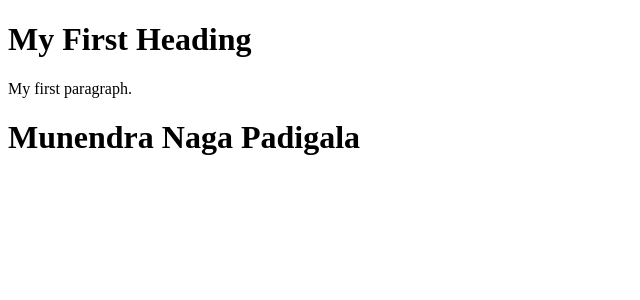
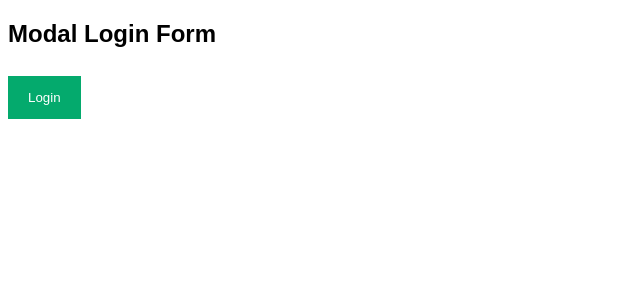
Before and after one commit to munendra0412/djangotest, a Django app: page / in a window 1280 px wide. Shown: the top 300 px of the page, without its empty margins (0-640 px from the left). Run offline with Django 4.2, Linux system fonts and the light colour scheme.

Commit message:
homepage

```diff
--- a/templates/index.html
+++ b/templates/index.html
@@ -1,12 +1,175 @@
 <!DOCTYPE html>
 <html>
+<head>
+<meta name="viewport" content="width=device-width, initial-scale=1">
+<style>
+body {font-family: Arial, Helvetica, sans-serif;}
+
+/* Full-width input fields */
+input[type=text], input[type=password] {
+  width: 100%;
+  padding: 12px 20px;
+  margin: 8px 0;
+  display: inline-block;
+  border: 1px solid #ccc;
+  box-sizing: border-box;
+}
+
+/* Set a style for all buttons */
+button {
+  background-color: #04AA6D;
+  color: white;
+  padding: 14px 20px;
+  margin: 8px 0;
+  border: none;
+  cursor: pointer;
+  width: 100%;
+}
+
+button:hover {
+  opacity: 0.8;
+}
+
+/* Extra styles for the cancel button */
+.cancelbtn {
+  width: auto;
+  padding: 10px 18px;
+  background-color: #f44336;
+}
+
+/* Center the image and position the close button */
+.imgcontainer {
+  text-align: center;
+  margin: 24px 0 12px 0;
+  position: relative;
+}
+
+img.avatar {
+  width: 40%;
+  border-radius: 50%;
+}
+
+.container {
+  padding: 16px;
+}
+
+span.psw {
+  float: right;
+  padding-top: 16px;
+}
+
+/* The Modal (background) */
+.modal {
+  display: none; /* Hidden by default */
+  position: fixed; /* Stay in place */
+  z-index: 1; /* Sit on top */
+  left: 0;
+  top: 0;
+  width: 100%; /* Full width */
+  height: 100%; /* Full height */
+  overflow: auto; /* Enable scroll if needed */
+  background-color: rgb(0,0,0); /* Fallback color */
+  background-color: rgba(0,0,0,0.4); /* Black w/ opacity */
+  padding-top: 60px;
+}
+
+/* Modal Content/Box */
+.modal-content {
+  background-color: #fefefe;
+  margin: 5% auto 15% auto; /* 5% from the top, 15% from the bottom and centered */
+  border: 1px solid #888;
+  width: 80%; /* Could be more or less, depending on screen size */
+}
+
+/* The Close Button (x) */
+.close {
+  position: absolute;
+  right: 25px;
+  top: 0;
+  color: #000;
+  font-size: 35px;
+  font-weight: bold;
+}
+
+.close:hover,
+.close:focus {
+  color: red;
+  cursor: pointer;
+}
+
+/* Add Zoom Animation */
+.animate {
+  -webkit-animation: animatezoom 0.6s;
+  animation: animatezoom 0.6s
+}
+
+@-webkit-keyframes animatezoom {
+  from {-webkit-transform: scale(0)}
+  to {-webkit-transform: scale(1)}
+}
+
+@keyframes animatezoom {
+  from {transform: scale(0)}
+  to {transform: scale(1)}
+}
+
+/* Change styles for span and cancel button on extra small screens */
+@media screen and (max-width: 300px) {
+  span.psw {
+     display: block;
+     float: none;
+  }
+  .cancelbtn {
+     width: 100%;
+  }
+}
+</style>
+</head>
 <body>
 
-<h1>My First Heading</h1>
+<h2>Modal Login Form</h2>
 
-<p>My first paragraph.</p>
+<button onclick="document.getElementById('id01').style.display='block'" style="width:auto;">Login</button>
 
-<h1>Munendra Naga Padigala</h1>
+<div id="id01" class="modal">
+
+  <form class="modal-content animate" action="/action_page.php" method="post">
+    <div class="imgcontainer">
+      <span onclick="document.getElementById('id01').style.display='none'" class="close" title="Close Modal">&times;</span>
+      <img src="img_avatar2.png" alt="Avatar" class="avatar">
+    </div>
+
+    <div class="container">
+      <label for="uname"><b>Username</b></label>
+      <input type="text" placeholder="Enter Username" name="uname" required>
+
+      <label for="psw"><b>Password</b></label>
+      <input type="password" placeholder="Enter Password" name="psw" required>
+
+      <button type="submit">Login</button>
+      <label>
+        <input type="checkbox" checked="checked" name="remember"> Remember me
+      </label>
+    </div>
+
+    <div class="container" style="background-color:#f1f1f1">
+      <button type="button" onclick="document.getElementById('id01').style.display='none'" class="cancelbtn">Cancel</button>
+      <span class="psw">Forgot <a href="#">password?</a></span>
+    </div>
+  </form>
+</div>
+
+<script>
+// Get the modal
+var modal = document.getElementById('id01');
+
+// When the user clicks anywhere outside of the modal, close it
+window.onclick = function(event) {
+    if (event.target == modal) {
+        modal.style.display = "none";
+    }
+}
+</script>
 
 </body>
 </html>
```
